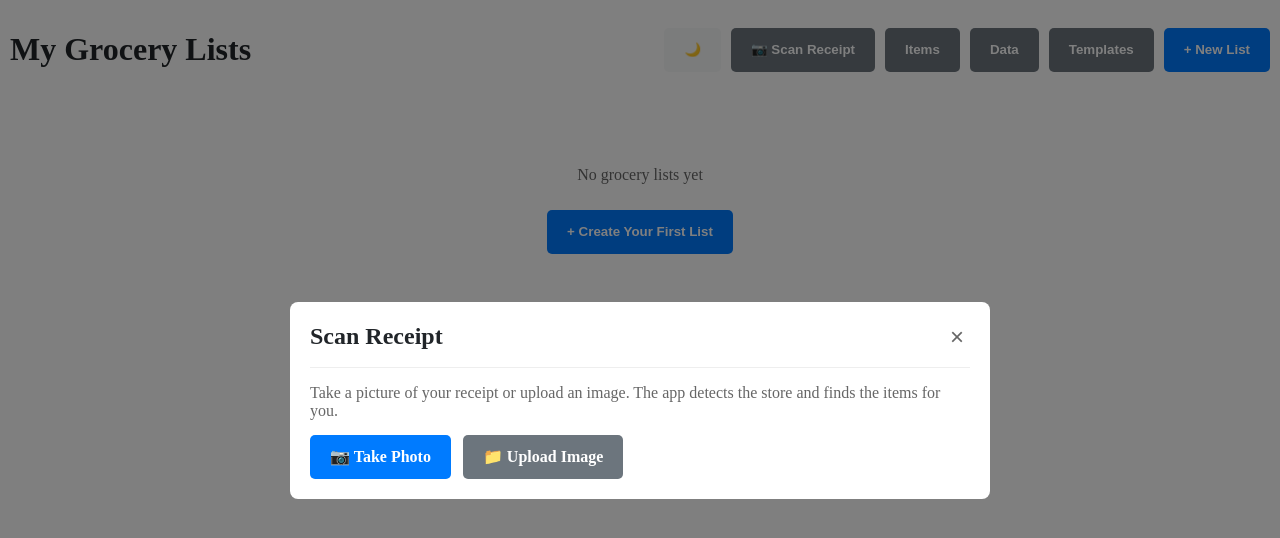
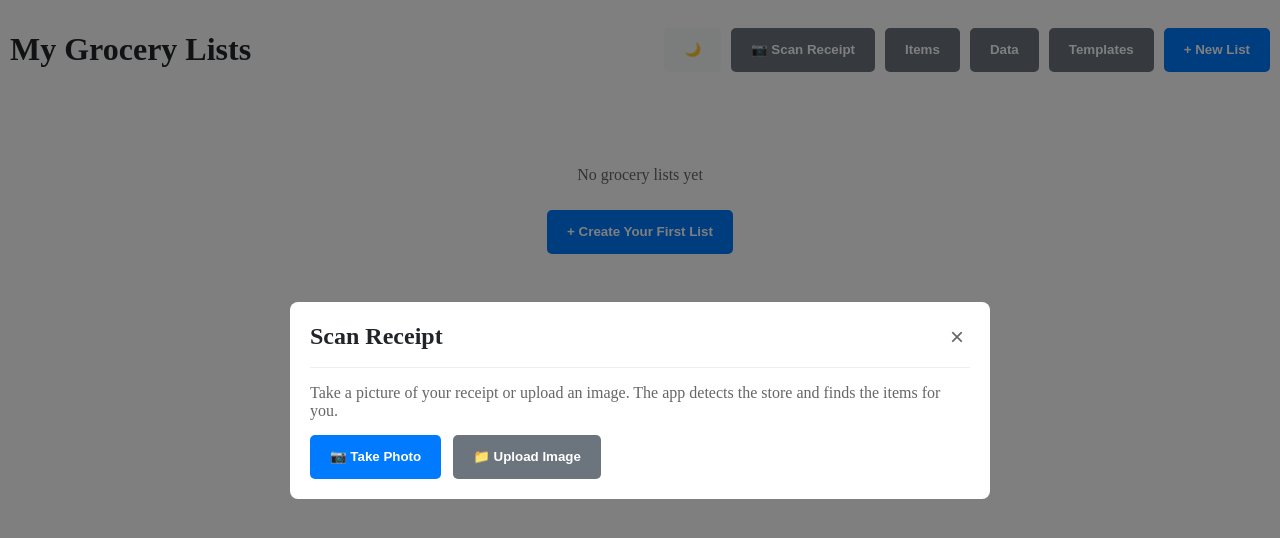
Before and after one commit to HayoHaailand/grocery-list-generator, a React (Vite) app: page / in a window 1280 px wide. Both pictures are taken after a click on the button "📷 Scan Receipt". Shown: the top 538 px of the page. Built offline with nearby package versions, Linux system fonts and the light colour scheme.

Commit message:
Fix Take Photo button with programmatic file input click
Co-authored-by: HayoHaailand <HayoHaailand@users.noreply.github.com>

```diff
--- a/src/App.jsx
+++ b/src/App.jsx
@@ -1,4 +1,4 @@
-import React, { useState, useEffect } from 'react';
+import React, { useState, useEffect, useRef } from 'react';
 import { RECEIPT_ITEMS, RECEIPT_PRICE_UPDATES } from './receiptItems';
 import { detectStore, parseReceiptLines } from './receiptScanner';
 import { recognizeReceipt } from './receiptOcr';
@@ -193,6 +193,7 @@ export default function App() {
   const [editingTemplateKey, setEditingTemplateKey] = useState(null);
   const [listToDelete, setListToDelete] = useState(null);
   const [showReceiptScanner, setShowReceiptScanner] = useState(false);
+  const receiptFileInputRef = useRef(null);
   const [receiptImage, setReceiptImage] = useState(null);
   const [receiptScanStatus, setReceiptScanStatus] = useState(null);
   const [receiptStore, setReceiptStore] = useState('');
@@ -1261,15 +1262,39 @@ export default function App() {
             {!receiptItems ? (
               <div>
                 <p style={{ color: t.textMuted, marginBottom: '15px' }}>Take a picture of your receipt or upload an image. The app detects the store and finds the items for you.</p>
-                <label style={{ ...styles.btn, ...styles.btnPrimary, display: 'inline-block' }}>
+                <input
+                  ref={receiptFileInputRef}
+                  type="file"
+                  accept="image/*"
+                  onChange={(e) => { const f = e.target.files && e.target.files[0]; if (f) handleReceiptFile(f); e.target.value = ''; }}
+                  style={{ position: 'absolute', width: '1px', height: '1px', opacity: 0, overflow: 'hidden' }}
+                />
+                <button
+                  type="button"
+                  onClick={() => {
+                    const input = receiptFileInputRef.current;
+                    if (!input) return;
+                    input.removeAttribute('capture');
+                    input.setAttribute('capture', 'environment');
+                    input.click();
+                  }}
+                  style={{ ...styles.btn, ...styles.btnPrimary }}
+                >
                   📷 Take Photo
-                  <input type="file" accept="image/*" capture="environment" hidden onChange={(e) => { if (e.target.files && e.target.files[0]) handleReceiptFile(e.target.files[0]); e.target.value = ''; }} />
-                </label>
+                </button>
                 {' '}
-                <label style={{ ...styles.btn, ...styles.btnSecondary, display: 'inline-block', marginLeft: '8px' }}>
+                <button
+                  type="button"
+                  onClick={() => {
+                    const input = receiptFileInputRef.current;
+                    if (!input) return;
+                    input.removeAttribute('capture');
+                    input.click();
+                  }}
+                  style={{ ...styles.btn, ...styles.btnSecondary, marginLeft: '8px' }}
+                >
                   📁 Upload Image
-                  <input type="file" accept="image/*" hidden onChange={(e) => { if (e.target.files && e.target.files[0]) handleReceiptFile(e.target.files[0]); e.target.value = ''; }} />
-                </label>
+                </button>
                 {receiptImage && <img src={receiptImage} alt="Receipt" style={{ maxWidth: '100%', maxHeight: '250px', marginTop: '15px', borderRadius: '8px', border: `1px solid ${t.border}` }} />}
                 {receiptScanStatus && <div style={{ marginTop: '15px', padding: '10px 12px', borderRadius: '5px', background: t.subtle, color: t.textMuted, fontSize: '14px' }}>{receiptScanStatus}</div>}
               </div>
```
